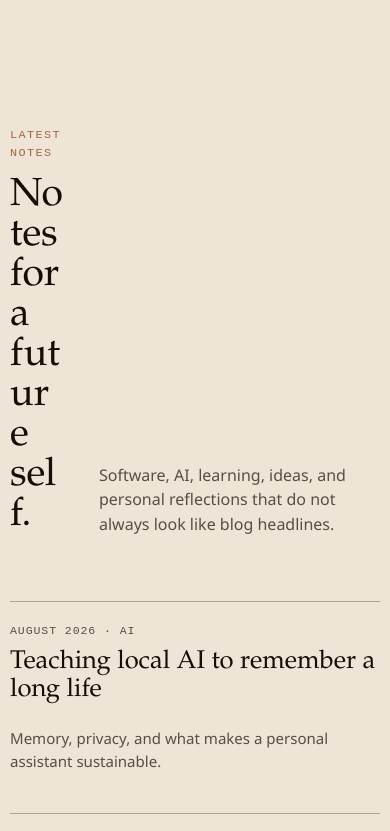
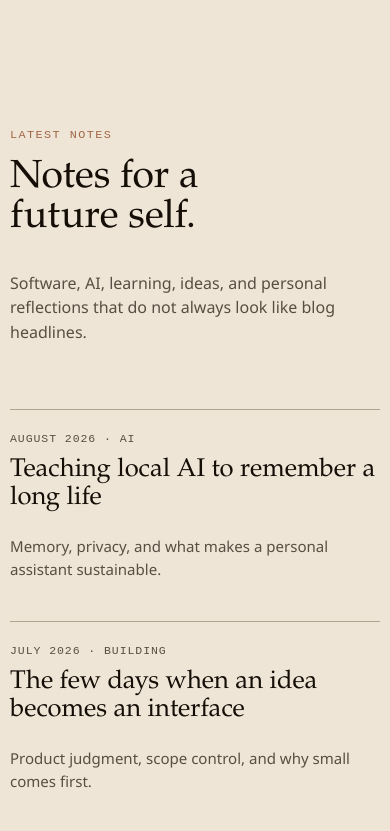
Before and after one commit to Ethan36Z/foxrove, a plain HTML site: page public/index.html in a window 390 px wide. Shown: the part 4860-5691 px from the top of the page. Drawn offline with Linux system fonts and the light colour scheme.

Commit message:
Fix responsive layout issues

```diff
--- a/public/index.html
+++ b/public/index.html
@@ -77,7 +77,6 @@
       transform: translateY(0);
     }
 
-    .page-shell { overflow: hidden; }
     .hero {
       position: relative;
       min-height: 100svh;
@@ -885,6 +884,10 @@
       .about-contact {
         grid-template-columns: 1fr;
       }
+      #notes .section-top,
+      #videos .section-top {
+        grid-template-columns: 1fr;
+      }
       .hero-content {
         width: min(100% - 2rem, 760px);
         padding-bottom: 13vh;
```
